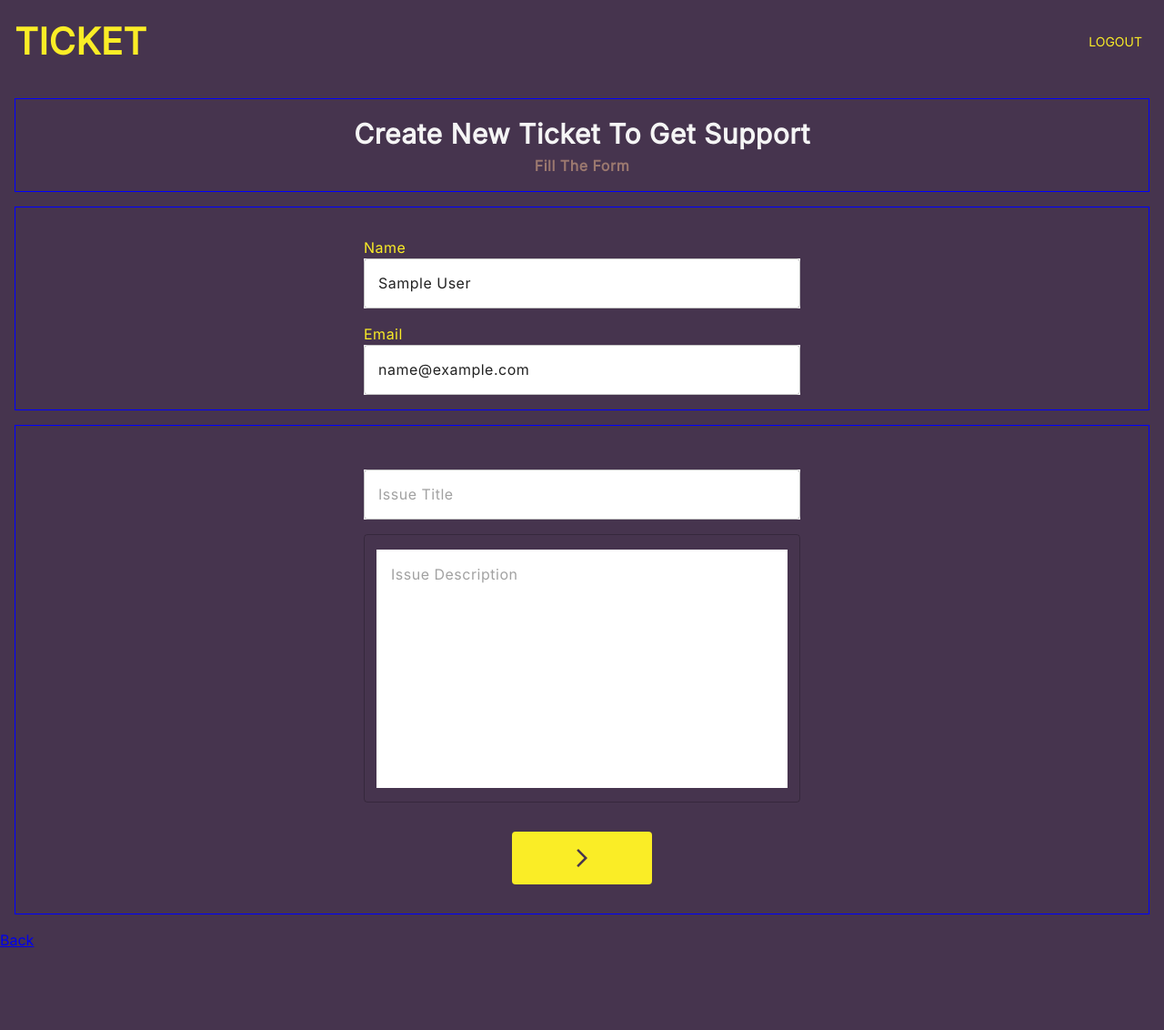
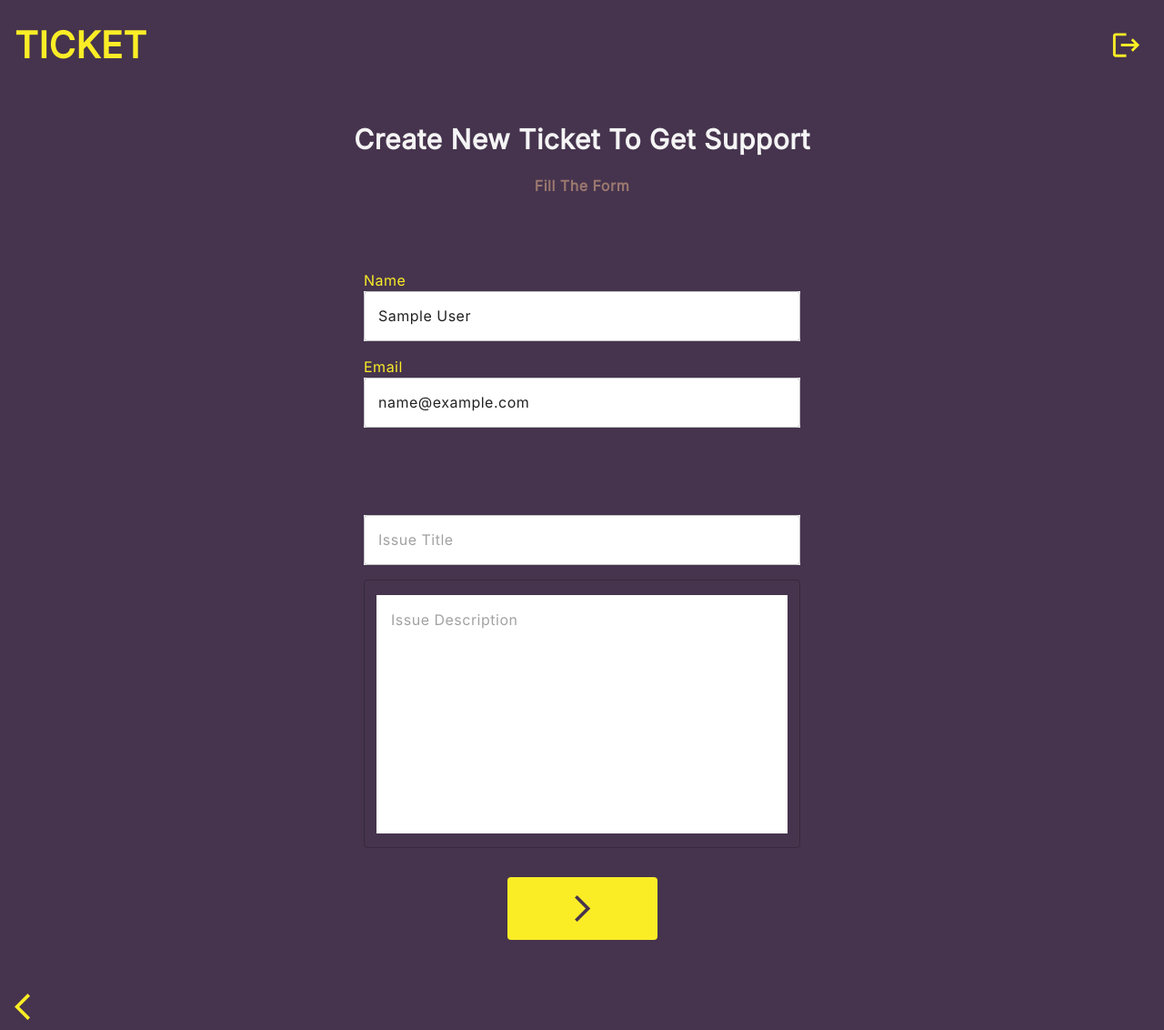
Before and after one commit to CemTunna/ticket, a React (Create React App) app in the folder frontend/: page /createTicket in a window 1280 px wide. Shown: the whole page at 91% size. Before the commit the page ends 1045 px from the top, so only its background shows below. Built offline with nearby package versions, Linux system fonts and the light colour scheme; sample sign-in values are in the browser's storage.

Commit message:
createTicket page ui buttons style fix

```diff
--- a/frontend/src/components/form/FormSubmitButton.tsx
+++ b/frontend/src/components/form/FormSubmitButton.tsx
@@ -19,7 +19,7 @@ const FormSubmitButton = () => {
   return (
     <Grid className={classes.btnContainer}>
       <TicketButton type='submit' className={classes.btn}>
-        <ArrowForwardIosIcon />
+        <ArrowForwardIosIcon fontSize='large' />
       </TicketButton>
     </Grid>
   );
--- a/frontend/src/components/ui/Header.tsx
+++ b/frontend/src/components/ui/Header.tsx
@@ -1,4 +1,3 @@
-import React from 'react';
 import { makeStyles } from 'tss-react/mui';
 import { Link, useNavigate } from 'react-router-dom';
 import { Button, Grid, List, ListItem } from '@mui/material';
@@ -7,6 +6,8 @@ import { useAppDispatch, useAppSelector } from '../../state/hooks';
 import { logoutStart, reset } from '../../state/features/auth/authSlice';
 import TicketLink from './TicketLink';
 import AppRegistrationIcon from '@mui/icons-material/AppRegistration';
+import LogoutIcon from '@mui/icons-material/Logout';
+import IconButton from '@mui/material/IconButton';
 
 const useStyles = makeStyles()((theme) => ({
   header: {
@@ -40,6 +41,14 @@ const useStyles = makeStyles()((theme) => ({
   icon: {
     marginLeft: '0.2rem',
   },
+  iconbtn: {
+    color: theme.palette.primary.main,
+    transition: 'all .2s ease-out',
+    '&:hover': {
+      backgroundColor: theme.palette.primary.main,
+      color: theme.palette.secondary.main,
+    },
+  },
 }));
 const Header = () => {
   const { classes } = useStyles();
@@ -64,7 +73,9 @@ const Header = () => {
       </Grid>
       <List className={classes.list}>
         {user ? (
-          <Button onClick={handleLogout}>Logout</Button>
+          <IconButton onClick={handleLogout} className={classes.iconbtn}>
+            <LogoutIcon fontSize='large' />
+          </IconButton>
         ) : (
           <>
             <ListItem>
--- a/frontend/src/components/ui/Section.tsx
+++ b/frontend/src/components/ui/Section.tsx
@@ -11,7 +11,6 @@ const useStyles = makeStyles()((theme) => ({
     justifyContent: 'center',
     alignItems: 'center',
     margin: '1rem',
-    border: '1px solid blue',
   },
 }));
 const Section = ({ children }: ChildrenClassName) => {
--- a/frontend/src/pages/CreateTicket.tsx
+++ b/frontend/src/pages/CreateTicket.tsx
@@ -1,4 +1,4 @@
-import { Grid } from '@mui/material';
+import { Grid, Icon, IconButton } from '@mui/material';
 import { Fragment, useEffect, useState } from 'react';
 import { Link, useNavigate } from 'react-router-dom';
 import { toast } from 'react-toastify';
@@ -12,8 +12,13 @@ import Input from '../components/ui/Input';
 import { makeStyles } from 'tss-react/mui';
 import Form from '../components/form/Form';
 import FormSubmitButton from '../components/form/FormSubmitButton';
-
+import TicketLink from '../components/ui/TicketLink';
+import ArrowBackIosIcon from '@mui/icons-material/ArrowBackIos';
 const useStyles = makeStyles()((theme) => ({
+  container: {
+    display: 'flex',
+    flexDirection: 'column',
+  },
   wrapper: {
     marginTop: '1rem',
     [theme.breakpoints.up('sm')]: {
@@ -23,6 +28,21 @@ const useStyles = makeStyles()((theme) => ({
   label: {
     color: theme.palette.primary.main,
     letterSpacing: '0.5px',
+  },
+  link: {
+    color: theme.palette.primary.main,
+    display: 'flex',
+    justifyContent: 'center',
+    paddingLeft: '1rem',
+    alignItems: 'center',
+    transition: 'all .2s ease-out',
+    '&:hover': {
+      backgroundColor: theme.palette.primary.main,
+      color: theme.palette.secondary.main,
+    },
+  },
+  text: {
+    marginTop: '1rem',
   },
 }));
 const CreateTicket = () => {
@@ -65,10 +85,10 @@ const CreateTicket = () => {
     <Loader />;
   }
   return (
-    <Fragment>
+    <Grid className={classes.container}>
       <Section>
         <Title>Create New Ticket To Get Support</Title>
-        <Text>Fill the form</Text>
+        <Text className={classes.text}>Fill the form</Text>
       </Section>
       <Section>
         <Grid className={classes.wrapper}>
@@ -108,8 +128,18 @@ const CreateTicket = () => {
           submitButton={<FormSubmitButton />}
         />
       </Section>
-      <Link to='/'>Back</Link>
-    </Fragment>
+      <Link
+        to='/'
+        style={{
+          padding: '0',
+          alignSelf: 'flex-start',
+        }}
+      >
+        <IconButton className={classes.link}>
+          <ArrowBackIosIcon fontSize='large' />
+        </IconButton>
+      </Link>
+    </Grid>
   );
 };
 
```
